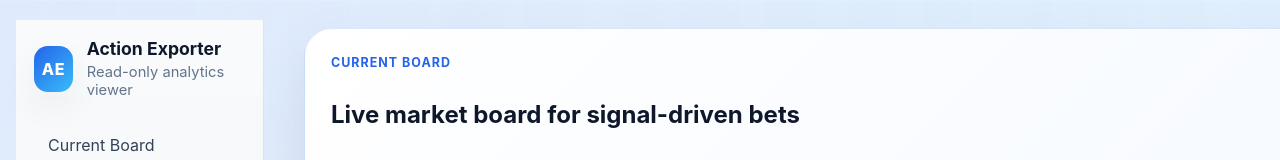
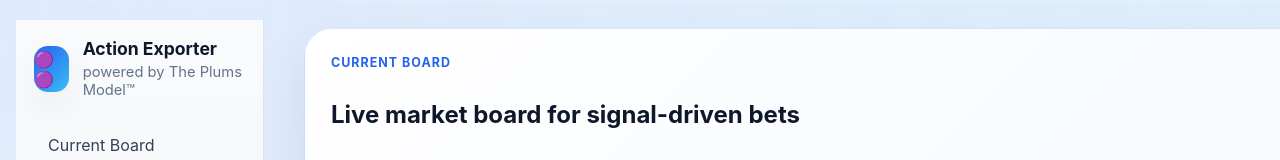
Before and after one commit to kevinheinzelman/action-exporter-view, a Next.js app: page / in a window 1280 px wide. Shown: the top 160 px of the page. Built offline with nearby package versions, Linux system fonts and the light colour scheme.

Commit message:
Manual viewer code update - 2026-03-19 09:25:44

```diff
--- a/app/layout.tsx
+++ b/app/layout.tsx
@@ -23,10 +23,10 @@ export default function RootLayout({ children }: { children: ReactNode }) {
           <aside className="app-sidebar">
             <div className="app-sidebar-inner">
               <div className="brand">
-                <div className="brand-mark">AE</div>
+                <div className="brand-mark" aria-hidden="true">🟣🟣</div>
                 <div className="brand-copy">
                   <h1>Action Exporter</h1>
-                  <p>Read-only analytics viewer</p>
+                  <p>powered by The Plums Model™</p>
                 </div>
               </div>
 
--- a/app/page.tsx
+++ b/app/page.tsx
@@ -34,6 +34,7 @@ const SPORT_OPTIONS = [
 
 const SORT_OPTIONS = [
   { label: 'Default / Current', value: 'default' },
+  { label: 'Start Time', value: 'start_time' },
   { label: 'Sharp Count Descending', value: 'sharp_desc' },
   { label: 'Pick Count Descending', value: 'pick_desc' }
 ];
@@ -253,6 +254,11 @@ function compareRows(left: BoardMarketRow, right: BoardMarketRow, sortMode: stri
   return rightPulledAt.localeCompare(leftPulledAt);
 }
 
+function getSortableStartTime(value: unknown): number {
+  const timestamp = new Date(String(value ?? '')).getTime();
+  return Number.isNaN(timestamp) ? Number.MAX_SAFE_INTEGER : timestamp;
+}
+
 function buildFilteredRows(
   marketRows: BoardMarketRow[],
   sportFilter: string,
@@ -274,7 +280,7 @@ function buildFilteredRows(
     });
   }
 
-  if (sortMode === 'default') {
+  if (sortMode === 'default' || sortMode === 'start_time') {
     const groups = new Map<string, BoardGameGroup>();
 
     for (const row of rows) {
@@ -300,6 +306,13 @@ function buildFilteredRows(
 
     return [...groups.values()]
       .sort((left, right) => {
+        if (sortMode === 'start_time') {
+          const leftStart = getSortableStartTime(left.rows[0]?.game.startTimeUtc);
+          const rightStart = getSortableStartTime(right.rows[0]?.game.startTimeUtc);
+          if (leftStart !== rightStart) {
+            return leftStart - rightStart;
+          }
+        }
         if (right.strongestSharpCount !== left.strongestSharpCount) {
           return right.strongestSharpCount - left.strongestSharpCount;
         }
```
